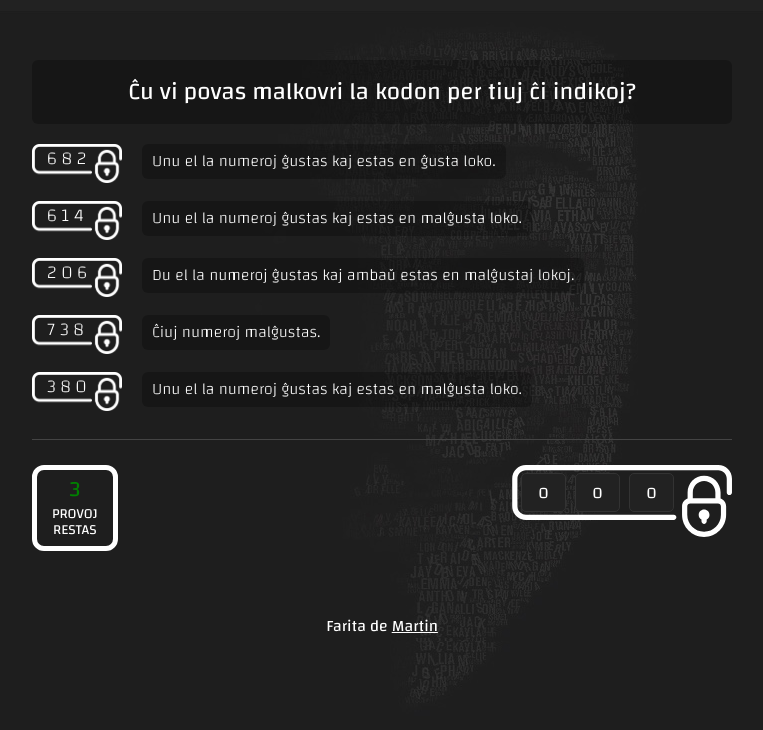
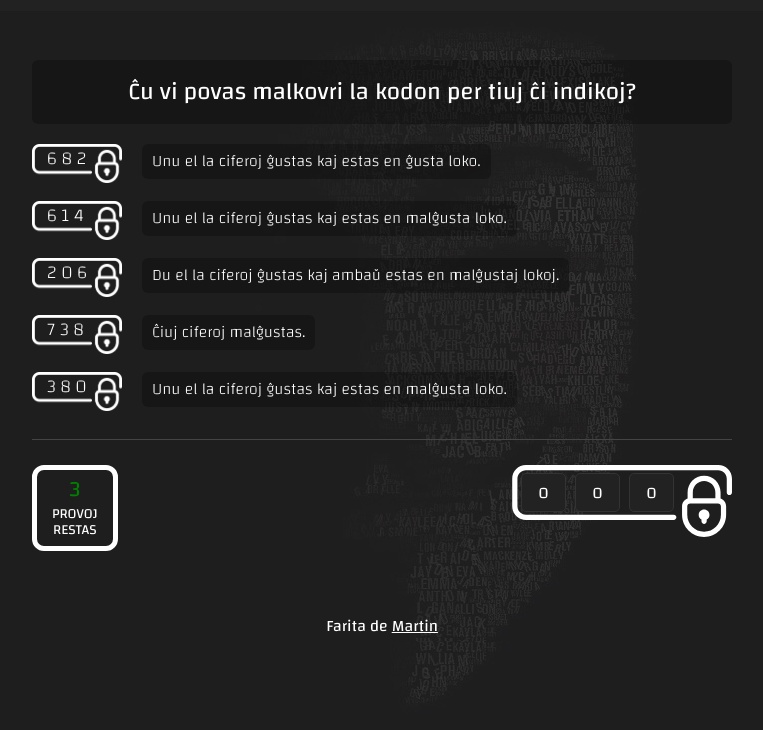
Before and after one commit to martinrue/kodludo, a plain HTML site: page index.html in a window 1280 px wide. Shown: the whole page, without its empty margins (258-1021 px from the left). Drawn offline with Linux system fonts and the light colour scheme.

Commit message:
Change numero to cifero

```diff
--- a/index.html
+++ b/index.html
@@ -101,35 +101,35 @@
         <div class="clue">
           <div class="digits">6 8 2</div>
           <div class="text">
-            Unu el la numeroj ĝustas kaj estas en ĝusta loko.
+            Unu el la ciferoj ĝustas kaj estas en ĝusta loko.
           </div>
         </div>
 
         <div class="clue">
           <div class="digits">6 1 4</div>
           <div class="text">
-            Unu el la numeroj ĝustas kaj estas en malĝusta loko.
+            Unu el la ciferoj ĝustas kaj estas en malĝusta loko.
           </div>
         </div>
 
         <div class="clue">
           <div class="digits">2 0 6</div>
           <div class="text">
-            Du el la numeroj ĝustas kaj ambaŭ estas en malĝustaj lokoj.
+            Du el la ciferoj ĝustas kaj ambaŭ estas en malĝustaj lokoj.
           </div>
         </div>
 
         <div class="clue">
           <div class="digits">7 3 8</div>
           <div class="text">
-            Ĉiuj numeroj malĝustas.
+            Ĉiuj ciferoj malĝustas.
           </div>
         </div>
 
         <div class="clue">
           <div class="digits">3 8 0</div>
           <div class="text">
-            Unu el la numeroj ĝustas kaj estas en malĝusta loko.
+            Unu el la ciferoj ĝustas kaj estas en malĝusta loko.
           </div>
         </div>
       </div>
```
